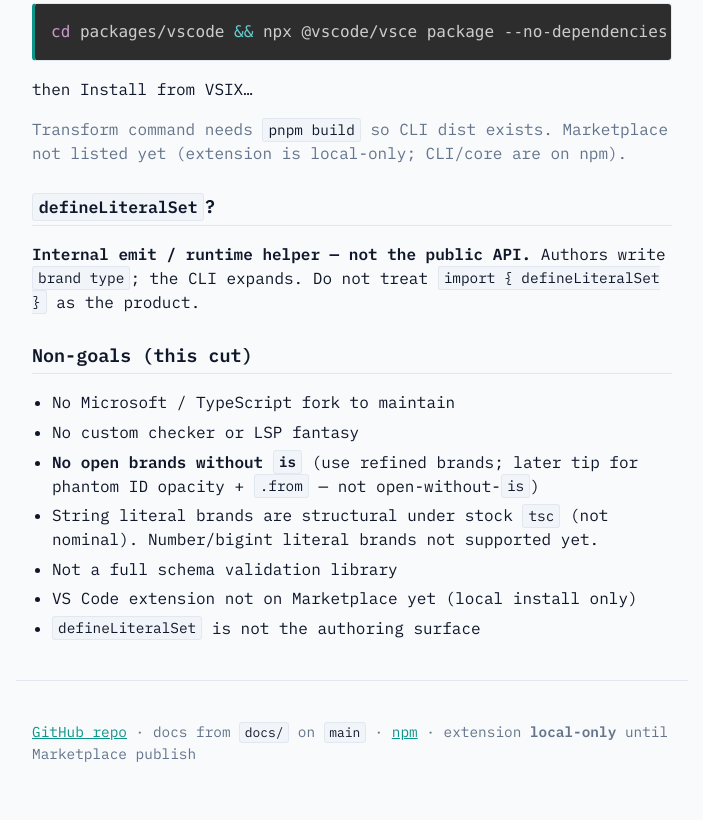
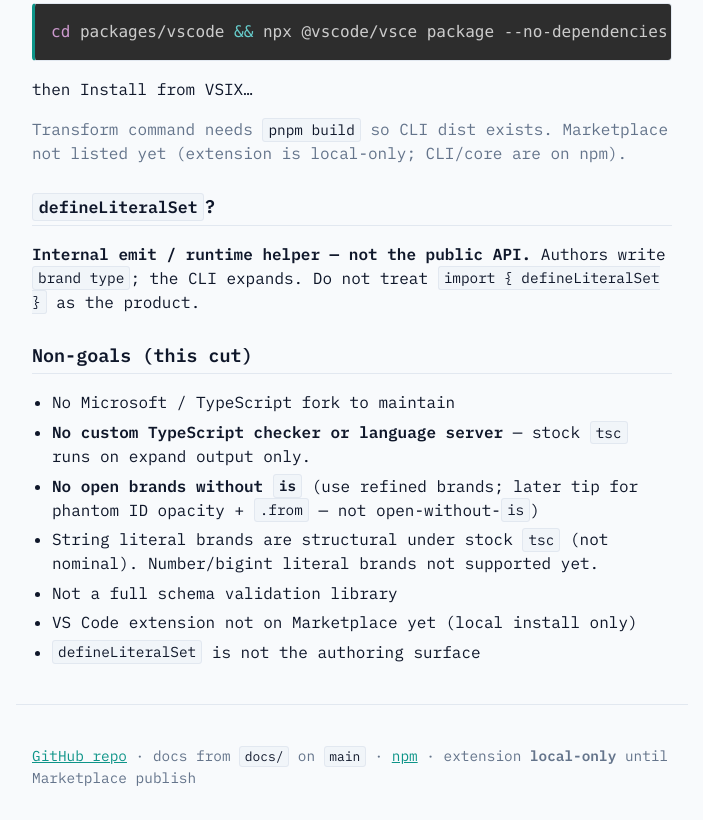
Before and after one commit to mishelashala/sound-ts, a website: page docs/index.html in a window 1280 px wide. Shown: the part 4474-5294 px from the top of the page, without its empty margins (288-991 px from the left). Before the commit the page ends 5270 px from the top, so only its background shows below. Drawn offline with nearby package versions, Linux system fonts and the light colour scheme.

Commit message:
docs: rephrase Non-goals custom checker / language server line
Drop the snarky “fantasy” wording; state that stock tsc runs on expand output only (Pages + README).

```diff
--- a/docs/index.html
+++ b/docs/index.html
@@ -277,7 +277,7 @@ node packages/cli/dist/cli.js ./example.sts -o ./out/example.ts</code></pre>
       <h2>Non-goals (this cut)</h2>
       <ul>
         <li>No Microsoft / TypeScript fork to maintain</li>
-        <li>No custom checker or LSP fantasy</li>
+        <li><strong>No custom TypeScript checker or language server</strong> — stock <code>tsc</code> runs on expand output only.</li>
         <li><strong>No open brands without <code>is</code></strong> (use refined brands; later tip for phantom ID opacity + <code>.from</code> — not open-without-<code>is</code>)</li>
         <li>String literal brands are structural under stock <code>tsc</code> (not nominal). Number/bigint literal brands not supported yet.</li>
         <li>Not a full schema validation library</li>
```
Also changed, not shown: README.md.
